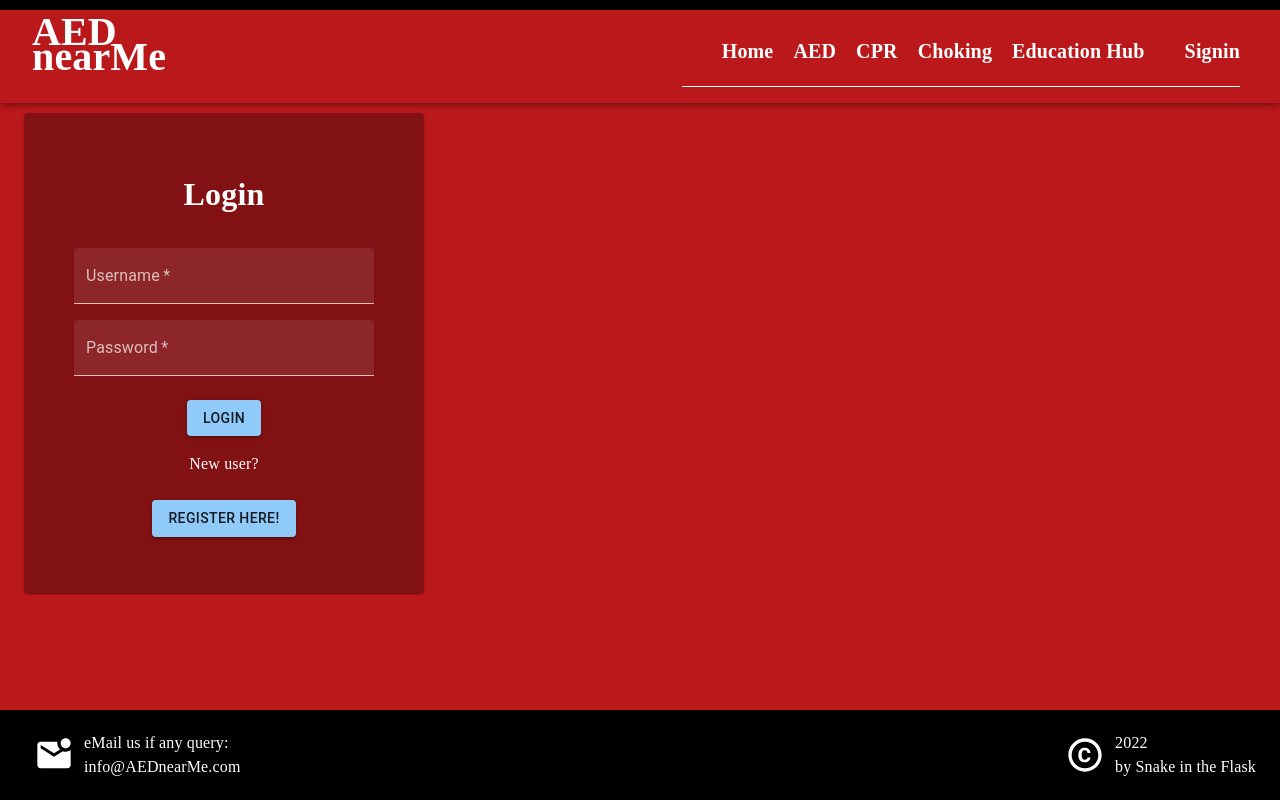
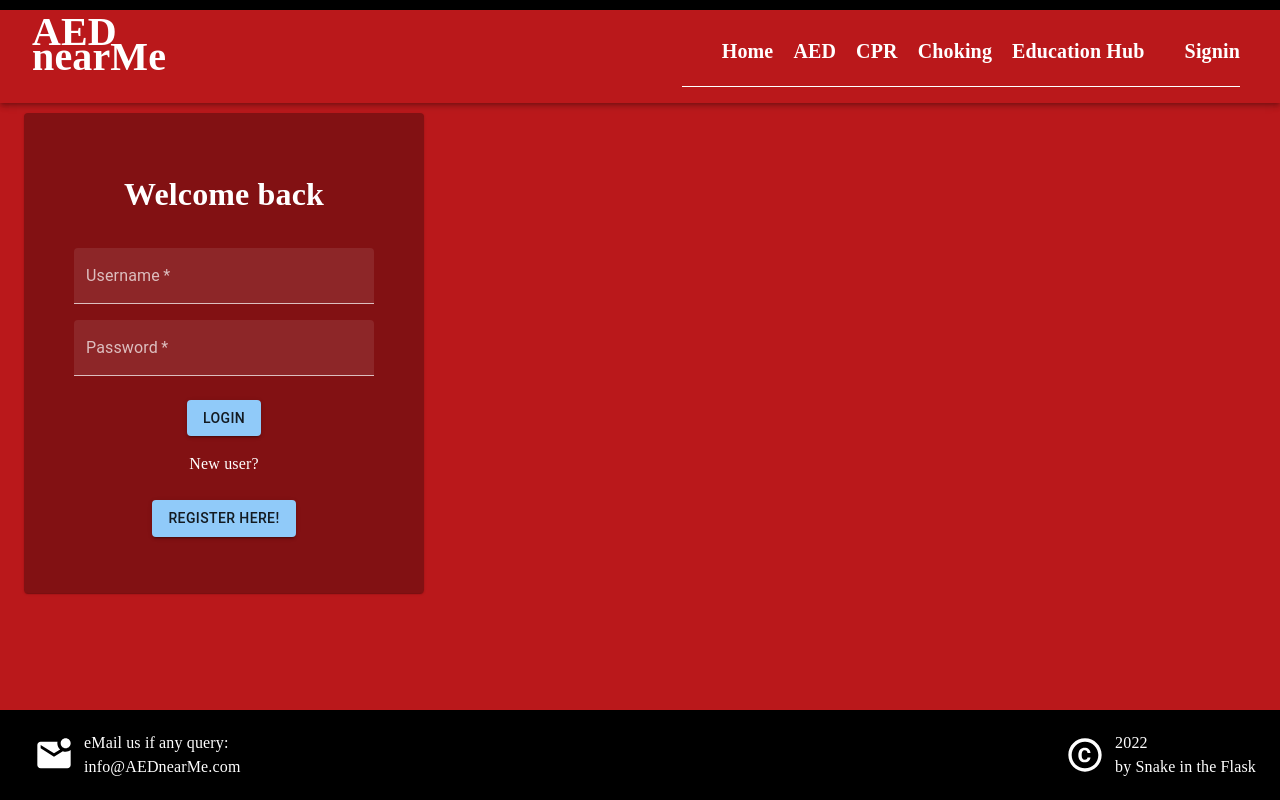
Before and after one commit to julian-james/AEDNearMe, a React (Create React App) app in the folder frontend/aednearme/: page /login in a window 1280 px wide. Built offline with nearby package versions, Linux system fonts and the light colour scheme; a web font is replaced by a local one.

Commit message:
login extra

```diff
--- a/frontend/aednearme/src/pages/Login/Login.js
+++ b/frontend/aednearme/src/pages/Login/Login.js
@@ -99,7 +99,7 @@ const Login = () => {
 
         <form className={classes.root}>
 
-        <h1>Login</h1>
+        <h1>Welcome back</h1>
 
 
                 <TextField a
```
